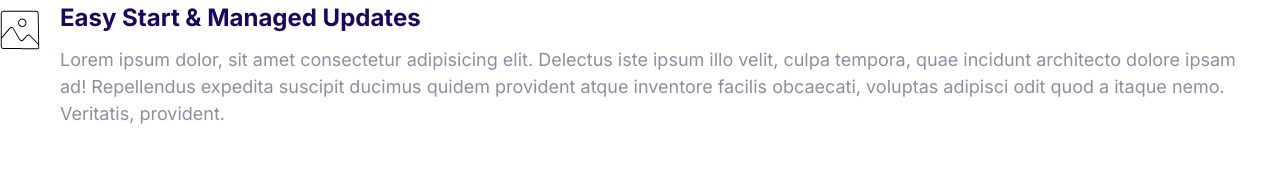
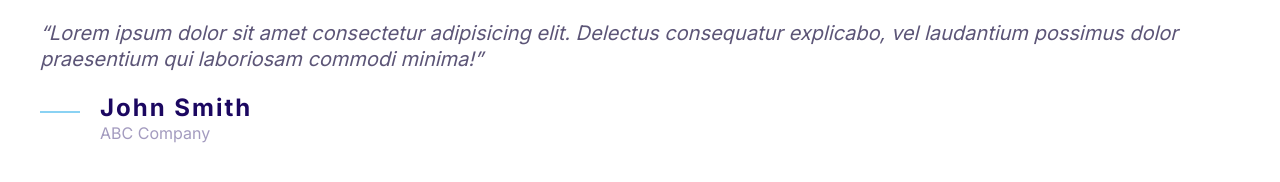
Before and after one commit to Melton-Paul/Moshified-Website, a plain HTML site: page index.html in a window 1280 px wide. Drawn offline with Linux system fonts and the light colour scheme.

Commit message:
Built the quote component.

```diff
--- a/CSS/styles.css
+++ b/CSS/styles.css
@@ -6,6 +6,7 @@
   --color-accent: #ff3400;
   --color-headings: #1b0760;
   --color-body: #918ca4;
+  --color-body-darker: #5c5577;
   --color-border: #ccc;
   --border-radius: 30px;
 }
@@ -352,3 +353,47 @@ a {
 .media__image {
   margin-top: 1rem;
 }
+
+/* Quote */
+
+.quote {
+  font-size: 3rem;
+  font-style: italic;
+  color: var(--color-body-darker);
+  line-height: 1.3;
+}
+.quote__text::before {
+  content: open-quote;
+}
+.quote__text::after {
+  content: close-quote;
+}
+
+.quote__body {
+  font-style: normal;
+}
+.quote__author {
+  letter-spacing: 2px;
+  margin-bottom: 0;
+}
+.quote__company {
+  font-size: 2rem;
+  color: var(--color-headings);
+  opacity: 0.4;
+}
+.quote__line {
+  position: relative;
+  bottom: 10px;
+}
+
+@media screen and (min-width: 1024px) {
+  .quote {
+    font-size: 2rem;
+  }
+  .quote__author {
+    font-size: 2.4rem;
+  }
+  .quote__company {
+    font-size: 1.6rem;
+  }
+}
--- a/index.html
+++ b/index.html
@@ -12,17 +12,22 @@
     <link rel="stylesheet" href="/CSS/styles.css">
 </head>
 <body>
+    <blockquote class="quote">
+        <p class="quote__text">Lorem ipsum dolor sit amet consectetur adipisicing elit. Delectus consequatur explicabo, vel laudantium possimus dolor praesentium qui laboriosam commodi minima!</p>
+        <footer>
             <div class="media">
                 <div class="media__image">
-                <svg class="icon icon--primary">
-                  <use xlink:href="Images/sprite.svg#snap"></use>
+                        <svg class="icon icon--primary quote__line">
+                          <use xlink:href="Images/sprite.svg#line"></use>
                         </svg>
                 </div>
-        <div class="media__body">
-            <h3 class="media__title">Easy Start & Managed Updates</h3>
-            <p>Lorem ipsum dolor, sit amet consectetur adipisicing elit. Delectus iste ipsum illo velit, culpa tempora, quae incidunt architecto dolore ipsam ad! Repellendus expedita suscipit ducimus quidem provident atque inventore facilis obcaecati, voluptas adipisci odit quod a itaque nemo. Veritatis, provident.</p>
+                <div class="media__body quote__body">
+                    <h3 class="media__title quote__author">John Smith</h3>
+                    <p class="quote__company">ABC Company</p>
                 </div>
             </div>
+        </footer>
+    </blockquote>
 </body>
 
 </html>
```
Lines whose indentation alone changed are shown as unchanged.
